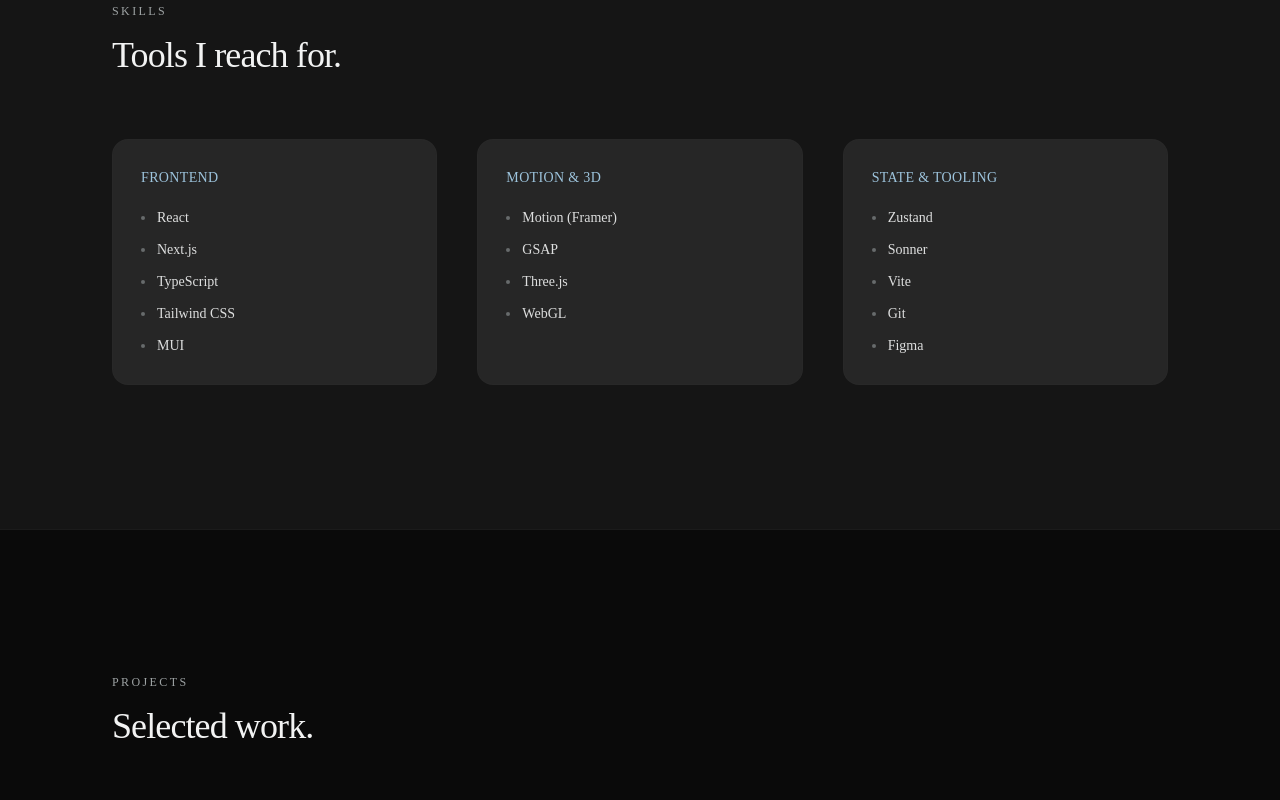
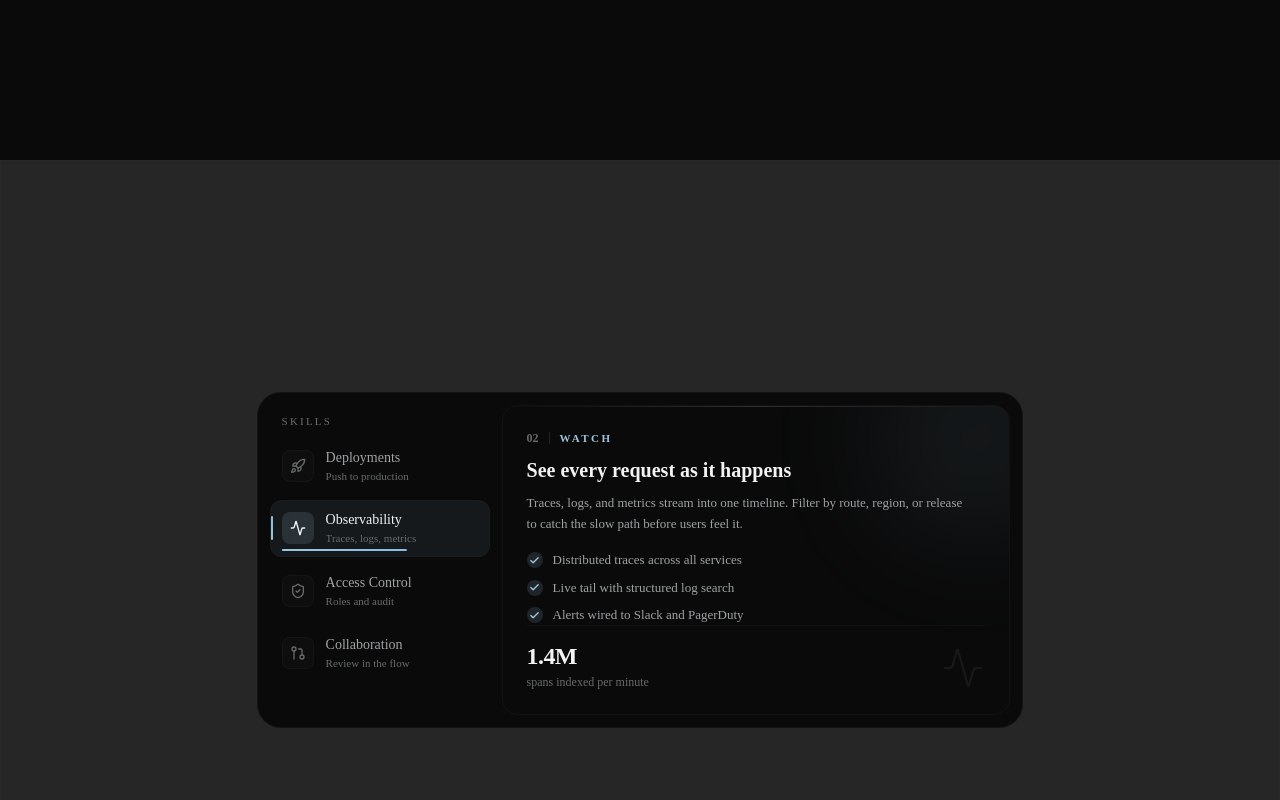
Before and after one commit to ellaheKhawari/ellahe-portfolio, a Next.js app: page / in a window 1280 px wide. Shown: the part 1440-2240 px from the top of the page. Built offline with nearby package versions, Linux system fonts and the light colour scheme.

Commit message:
Fix : height bugs in sections

```diff
--- a/components/sections/About.tsx
+++ b/components/sections/About.tsx
@@ -8,7 +8,7 @@
   const { t } = useDictionary();
 
   return (
-    <section id="about" className="container-px mx-auto max-w-6xl py-28 md:py-36">
+    <section id="about" className="min-h-screen mx-auto max-w-6xl py-28 md:py-36">
       <div className="grid gap-12 md:grid-cols-[0.9fr_1.1fr] md:gap-20">
         <motion.div
           initial={{ opacity: 0, y: 20 }}
--- a/components/sections/Contact.tsx
+++ b/components/sections/Contact.tsx
@@ -27,9 +27,9 @@
   };
 
   return (
-    <section id="contact" className="relative flex h-[110vh] px-6 py-6">
+    <section id="contact" className="relative flex min-h-screen px-6 py-6">
       <SpotlightNew className="absolute inset-0">
-        <div className="absolute h-dvh min-h-screen! inset-0 z-10 flex flex-col items-center justify-center gap-8 transition-all duration-700 ">
+        <div className="absolute inset-0 z-10 flex flex-col items-center justify-center gap-8 transition-all duration-700 ">
           <div
             className="absolute inset-0 flex flex-col items-center justify-center transition-all duration-700 ease-[cubic-bezier(0.16,1,0.3,1)]"
             style={{
--- a/components/sections/Footer.tsx
+++ b/components/sections/Footer.tsx
@@ -19,6 +19,7 @@
   ];
 
   return (
+    <section className="flex justify-end items-end h-dvh">
       <footer
       className="relative mx-auto flex w-full min-h-[75vh] flex-row items-center justify-center rounded-t-[50px] border-t px-6 py-12 md:rounded-t-6xl md:py-8 md:px-8 "
       style={{
@@ -64,6 +65,8 @@
           </div>
         </div>
       </footer>
+    </section>
+
   );
 }
 
--- a/components/sections/LearningJourney.tsx
+++ b/components/sections/LearningJourney.tsx
@@ -41,7 +41,6 @@
     update();
     setMounted(true);
 
-    // addEventListener is preferred, but Safari < 14 only supports addListener.
     if (mql.addEventListener) {
       mql.addEventListener("change", update);
       return () => mql.removeEventListener("change", update);
--- a/components/sections/Projects.tsx
+++ b/components/sections/Projects.tsx
@@ -9,7 +9,7 @@
   const { t } = useDictionary();
 
   return (
-    <section id="projects" className="container-px mx-auto max-w-6xl py-28 md:py-36">
+    <section id="projects" className="min-h-screen mx-auto max-w-6xl py-28 md:py-36">
       <motion.div
         initial={{ opacity: 0, y: 20 }}
         whileInView={{ opacity: 1, y: 0 }}
--- a/components/sections/Skills.tsx
+++ b/components/sections/Skills.tsx
@@ -1,59 +1,276 @@
 "use client";
 
-import { motion } from "motion/react";
-import { useDictionary } from "@/lib/i18n/store";
-import { EASE_OUT } from "@/lib/utils";
+import { AnimatePresence, motion, useMotionValue, type Variants } from "motion/react";
+import { Check } from "lucide-react";
+import { useEffect, useRef, useState } from "react";
+import { cn } from "@/lib/utils";
+import { DEMO_TABS } from "@/lib/mockData";
+import type { VerticalTab } from "@/types";
 
-export function Skills() {
-  const { t } = useDictionary();
+const EASE: [number, number, number, number] = [0.16, 1, 0.3, 1];
+
+const panelVariants: Variants = {
+  enter: {
+    opacity: 0,
+    y: 12,
+    filter: "blur(4px)",
+  },
+  center: {
+    opacity: 1,
+    y: 0,
+    filter: "blur(0px)",
+  },
+  exit: {
+    opacity: 0,
+    y: -12,
+    filter: "blur(4px)",
+  },
+};
+
+export function Skills({
+  tabs = DEMO_TABS,
+  className,
+  interval = 4200,
+  layoutId = "skills-vertical-active",
+}: {
+  tabs?: VerticalTab[];
+  className?: string;
+  interval?: number;
+  layoutId?: string;
+}) {
+  const [active, setActive] = useState(0);
+  const progress = useMotionValue(0);
+  const activeRef = useRef(0);
+  const elapsedRef = useRef(0);
+  const pausedRef = useRef(false);
+  const count = tabs.length;
+
+  useEffect(() => {
+    let raf = 0;
+    let last: number | null = null;
+
+    const tick = (now: number) => {
+      if (last === null) last = now;
+
+      const dt = now - last;
+      last = now;
+
+      if (!pausedRef.current && count > 1) {
+        elapsedRef.current += dt;
+
+        const p = Math.min(elapsedRef.current / interval, 1);
+
+        progress.set(Math.round(p * 1000) / 1000);
+
+        if (elapsedRef.current >= interval) {
+          elapsedRef.current = 0;
+
+          const next = (activeRef.current + 1) % count;
+
+          activeRef.current = next;
+          setActive(next);
+          progress.set(0);
+        }
+      }
+
+      raf = requestAnimationFrame(tick);
+    };
+
+    raf = requestAnimationFrame(tick);
+
+    return () => cancelAnimationFrame(raf);
+  }, [count, interval, progress]);
+
+  function select(i: number) {
+    activeRef.current = i;
+    elapsedRef.current = 0;
+    progress.set(0);
+    setActive(i);
+  }
+
+  const current = tabs[active] ?? tabs[0];
+
+  if (!current) return null;
+
+  const CurrentIcon = current.icon;
 
   return (
-    <section
-      id="skills"
-      className="border-y border-border-strong bg-background-elevated/40 py-28 md:py-36"
+    <section className="flex w-full border border-red-600 min-h-screen justify-center items-center bg-ink" >
+      <div
+      role="tablist"
+      aria-label="Skills"
+      onMouseEnter={() => {
+        pausedRef.current = true;
+      }}
+      onMouseLeave={() => {
+        pausedRef.current = false;
+      }}
+      className={cn(
+        "flex w-full md:w-[60%] h-[calc(100vh-40%)] gap-3 rounded-3xl border border-border-strong bg-background p-3",
+        className,
+      )}
     >
-      <div className="container-px mx-auto max-w-6xl">
+       <div className="flex w-[42%] max-w-55 flex-col">
+        <div className="mb-2 px-3 pt-2 text-[11px] font-medium uppercase tracking-[0.2em] text-steel">
+          Skills
+        </div>
+
+        <div className="flex flex-1 flex-col gap-1.5">
+          {tabs.map((tab, i) => {
+            const isActive = i === active;
+            const Icon = tab.icon;
+
+            return (
+              <button
+                key={tab.id}
+                type="button"
+                role="tab"
+                aria-selected={isActive}
+                onClick={() => select(i)}
+                className="group/tab relative w-full rounded-xl px-3 py-2.5 text-left outline-none transition-colors focus-visible:ring-1 focus-visible:ring-[var(--mist)]/50"
+              >
+                {isActive && (
+                  <motion.span
+                    layoutId={layoutId}
+                    aria-hidden
+                    className="absolute inset-0 rounded-xl border border-(--mist)/30 bg-(--mist)/8"
+                    transition={{
+                      type: "spring",
+                      stiffness: 380,
+                      damping: 34,
+                    }}
+                  >
+                    <span className="absolute left-0 top-1/2 h-6 w-0.5 -translate-y-1/2 rounded-full bg-linear-to-b from-[var(--darkMist)] to-[var(--mist)]" />
+                  </motion.span>
+                )}
+
+                <span className="relative z-10 flex items-center gap-3">
+                  <span
+                    className={cn(
+                      "flex h-8 w-8 shrink-0 items-center justify-center rounded-lg border transition-colors",
+                      isActive
+                        ? "border-(--mist)/40 bg-(--mist)/15 text-foreground"
+                        : "border-white/10 bg-white/2 text-steel group-hover/tab:text-muted-foreground",
+                    )}
+                  >
+                    <Icon size={16} strokeWidth={2} />
+                  </span>
+
+                  <span className="flex min-w-0 flex-col">
+                    <span
+                      className={cn(
+                        "truncate text-sm font-medium transition-colors",
+                        isActive
+                          ? "text-foreground"
+                          : "text-muted-foreground group-hover/tab:text-foreground",
+                      )}
+                    >
+                      {tab.label}
+                    </span>
+
+                    <span className="truncate text-[11px] text-steel">
+                      {tab.hint}
+                    </span>
+                  </span>
+                </span>
+
+                {isActive && (
+                  <motion.span
+                    aria-hidden
+                    className="absolute bottom-1.5 left-3 right-3 h-0.5 origin-left rounded-full bg-linear-to-r from-mist to-[var(--darkMist)]"
+                    style={{ scaleX: progress }}
+                  />
+                )}
+              </button>
+            );
+          })}
+        </div>
+      </div>
+      <div className="relative flex-1 overflow-hidden rounded-2xl border border-border-strong bg-background">
         <motion.div
-          initial={{ opacity: 0, y: 20 }}
-          whileInView={{ opacity: 1, y: 0 }}
-          viewport={{ once: true, margin: "-80px" }}
-          transition={{ duration: 0.7, ease: EASE_OUT }}
-          className="mb-16 max-w-xl"
+          aria-hidden
+          className="pointer-events-none absolute -right-16 -top-16 h-48 w-48 rounded-full bg-(--mist)/20 blur-3xl"
+          animate={{ opacity: [0.45, 0.75, 0.45] }}
+          transition={{
+            duration: 6,
+            repeat: Infinity,
+            ease: "easeInOut",
+          }}
+        />
+
+        <div
+          aria-hidden
+          className="pointer-events-none absolute inset-x-0 top-0 h-px bg-linear-to-r from-transparent via-white/15 to-transparent"
+        />
+
+        <AnimatePresence mode="wait">
+          <motion.div
+            key={current.id}
+            role="tabpanel"
+            variants={panelVariants}
+            initial="enter"
+            animate="center"
+            exit="exit"
+            transition={{
+              duration: 0.4,
+              ease: EASE,
+            }}
+            className="relative flex h-full flex-col p-6"
           >
-          <p className="mb-4 text-xs uppercase tracking-[0.2em] text-muted-foreground">
-            {t.skills.eyebrow}
+            <div className="flex items-center gap-2.5">
+              <span className="text-xs font-semibold tabular-nums text-steel">
+                {`0${active + 1}`}
+              </span>
+
+              <span className="h-3 w-px bg-white/10" />
+
+              <span className="text-[11px] font-semibold uppercase tracking-[0.22em] text-mist">
+                {current.eyebrow}
+              </span>
+            </div>
+
+            <h3 className="mt-2.5 text-lg font-semibold leading-snug text-foreground sm:text-xl">
+              {current.title}
+            </h3>
+
+            <p className="mt-2 max-w-md text-[13px] leading-relaxed text-muted-foreground">
+              {current.body}
             </p>
-          <h2 className="text-3xl font-medium tracking-tight text-foreground md:text-4xl">
-            {t.skills.title}
-          </h2>
-        </motion.div>
 
-        <div className="grid gap-10 sm:grid-cols-2 lg:grid-cols-3">
-          {t.skills.groups.map((group, i) => (
-            <motion.div
-              key={group.name}
-              initial={{ opacity: 0, y: 20 }}
-              whileInView={{ opacity: 1, y: 0 }}
-              viewport={{ once: true, margin: "-60px" }}
-              transition={{ duration: 0.6, ease: EASE_OUT, delay: i * 0.08 }}
-              className="rounded-2xl border border-border-strong bg-card p-7"
+            <ul className="mt-4 space-y-2">
+              {current.points.map((pt) => (
+                <li
+                  key={pt}
+                  className="flex items-start gap-2.5 text-[13px] text-muted-foreground"
                 >
-              <h3 className="mb-5 text-sm font-medium uppercase tracking-wide text-mist">
-                {group.name}
-              </h3>
-              <ul className="space-y-3">
-                {group.items.map((item) => (
-                  <li
-                    key={item}
-                    className="flex items-center gap-3 text-sm text-foreground/90"
-                  >
-                    <span className="h-1 w-1 rounded-full bg-steel" />
-                    {item}
+                  <span className="mt-0.5 flex h-4 w-4 shrink-0 items-center justify-center rounded-full bg-[var(--mist)]/15 text-[var(--mist)]">
+                    <Check size={11} strokeWidth={3} />
+                  </span>
+
+                  <span>{pt}</span>
                 </li>
               ))}
             </ul>
+
+            <div className="mt-auto flex items-end justify-between border-t border-white/6 pt-3.5">
+              <div>
+                <div className="text-2xl font-semibold tracking-tight text-foreground">
+                  {current.metric.value}
+                </div>
+
+                <div className="mt-0.5 text-xs text-steel">
+                  {current.metric.label}
+                </div>
+              </div>
+
+              <CurrentIcon
+                size={44}
+                strokeWidth={1.25}
+                className="text-white/6"
+              />
+            </div>
           </motion.div>
-          ))}
+        </AnimatePresence>
       </div>
      </div>
    </section>
--- a/lib/mockData.ts
+++ b/lib/mockData.ts
@@ -1,4 +1,5 @@
-import { Milestone } from "@/types";
+import { Milestone, VerticalTab } from "@/types";
+import { Activity, GitPullRequest, Rocket, ShieldCheck } from "lucide-react";
 
 export const DEFAULT_MILESTONES: Milestone[] = [
   { date: "Q1 2025", title: "Foundation", description: "Architecture, design system, and tooling." },
@@ -6,3 +7,66 @@
   { date: "Q3 2025", title: "Alpha", description: "Internal rollout with analytics and feedback loops." },
   { date: "Q1 2026", title: "Beta", description: "Expanded onboarding and production readiness." },
 ];
+
+export const DEMO_TABS: VerticalTab[] = [
+  {
+    id: "deploy",
+    label: "Deployments",
+    hint: "Push to production",
+    icon: Rocket,
+    eyebrow: "Ship",
+    title: "Deploy every push in seconds",
+    body: "Every commit builds, previews, and promotes on its own. Instant rollbacks keep production one click from a known good release.",
+    points: [
+      "Immutable preview URL for every pull request",
+      "Atomic promotions with zero downtime",
+      "One-click rollback to any prior build",
+    ],
+    metric: { value: "12s", label: "median build to live" },
+  },
+  {
+    id: "observe",
+    label: "Observability",
+    hint: "Traces, logs, metrics",
+    icon: Activity,
+    eyebrow: "Watch",
+    title: "See every request as it happens",
+    body: "Traces, logs, and metrics stream into one timeline. Filter by route, region, or release to catch the slow path before users feel it.",
+    points: [
+      "Distributed traces across all services",
+      "Live tail with structured log search",
+      "Alerts wired to Slack and PagerDuty",
+    ],
+    metric: { value: "1.4M", label: "spans indexed per minute" },
+  },
+  {
+    id: "access",
+    label: "Access Control",
+    hint: "Roles and audit",
+    icon: ShieldCheck,
+    eyebrow: "Secure",
+    title: "Least-privilege access by default",
+    body: "Scoped tokens, SSO, and per-environment roles keep production locked down. Every action lands in an immutable audit log you can export.",
+    points: [
+      "SAML and SCIM for your identity provider",
+      "Fine-grained roles per project and environment",
+      "Signed audit trail retained for 90 days",
+    ],
+    metric: { value: "SOC 2", label: "Type II certified" },
+  },
+  {
+    id: "collab",
+    label: "Collaboration",
+    hint: "Review in the flow",
+    icon: GitPullRequest,
+    eyebrow: "Together",
+    title: "Review changes without leaving the PR",
+    body: "Preview links, inline comments, and deploy status land on the pull request. Required approvals gate promotion so nothing ships unseen.",
+    points: [
+      "Deploy status checks on every pull request",
+      "Comment threads pinned to a live preview",
+      "Required approvals before promote",
+    ],
+    metric: { value: "3x", label: "faster review cycles" },
+  },
+];
--- a/types/index.ts
+++ b/types/index.ts
@@ -1,3 +1,4 @@
+import { LucideIcon } from "lucide-react";
 import { ReactNode } from "react";
 
 export interface Milestone {
@@ -48,3 +49,15 @@
   closeMenu: string;
   openMenu: string;
 }
+
+export interface VerticalTab {
+  id: string;
+  label: string;
+  hint: string;
+  icon: LucideIcon;
+  eyebrow: string;
+  title: string;
+  body: string;
+  points: string[];
+  metric: { value: string; label: string };
+}
```
Lines whose indentation alone changed are shown as unchanged.
